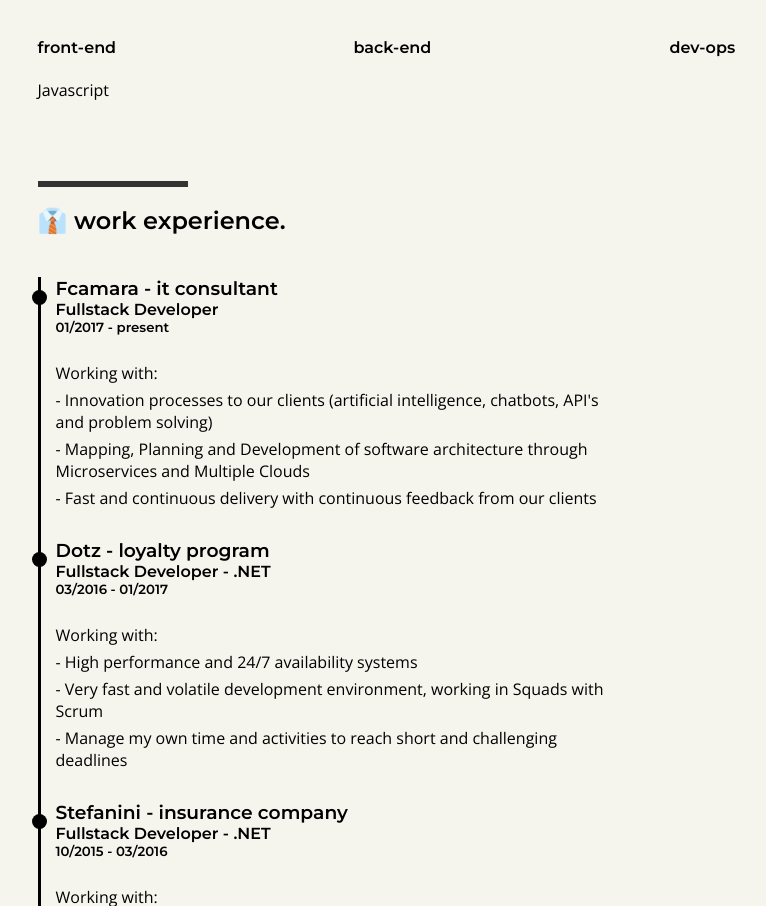
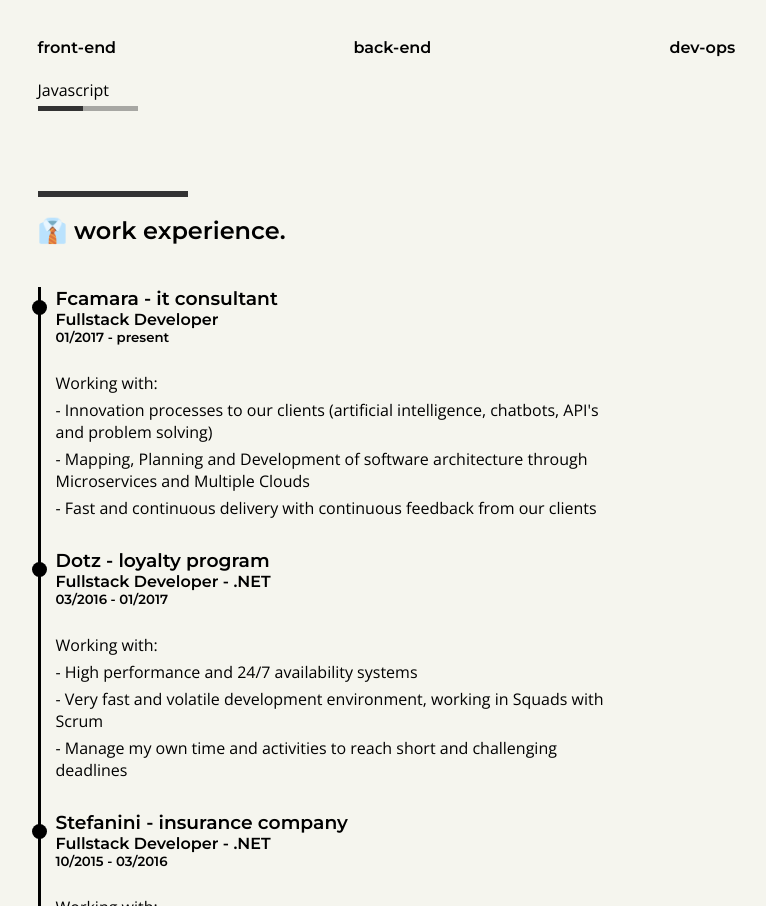
Before and after one commit to Agezao/agezao.github.io, a website: page index.html in a window 1280 px wide. Shown: the part 1597-2503 px from the top of the page, without its empty margins (130-896 px from the left). Drawn offline with nearby package versions, Linux system fonts and the light colour scheme; files whose address does not match are found by name.

Commit message:
adding skills progress bar

```diff
--- a/app/styles/skills.scss
+++ b/app/styles/skills.scss
@@ -2,6 +2,20 @@
 	width: 33%;
 	display: inline-block;
 	vertical-align: top;
+}
+
+.progress-holder {
+	width: 100%;
+	height: 5px;
+	margin: 5px 0 0 0;
+	background: rgba(50, 50, 50, .4);
+	max-width: 100px;
+
+	.progress-bar {
+		height: 5px;
+		background: rgba(50, 50, 50, 1);
+		max-width: 100px;
+	}
 }
 
 
--- a/index.html
+++ b/index.html
@@ -67,6 +67,7 @@
         <h4>front-end</h4>
         <span>
           Javascript
+          <div class="progress-holder"><div class="progress-bar" style="width: 45%;"></div></div>
         </span>
       </div>
       <div class="skill-niche">
```
Also changed, not shown: app/index.html (+1 -0 lines), build/bundle.css.
